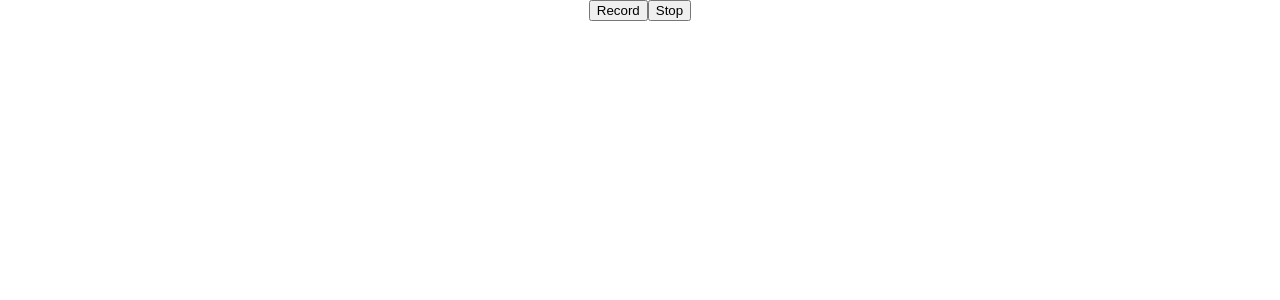
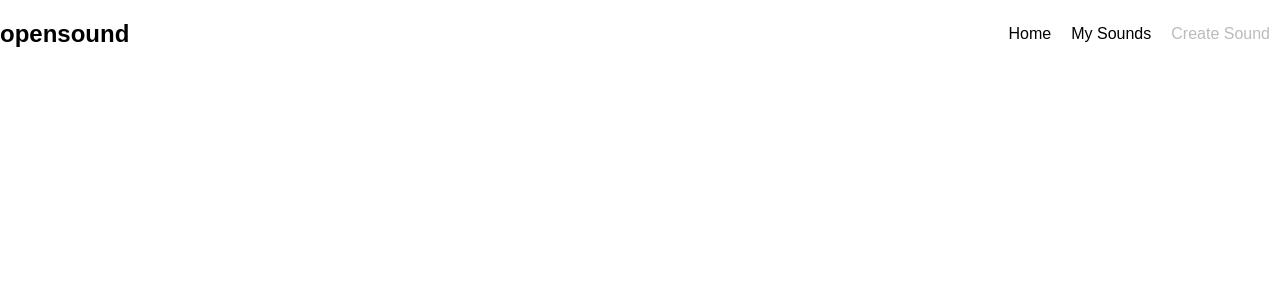
Before and after one commit to s-zimm/opensound, a React (Create React App) app in the folder front-end/: page / in a window 1280 px wide. Shown: the top 300 px of the page. Built offline with nearby package versions, Linux system fonts and the light colour scheme; no server answers.

Commit message:
Adds rudimentary nav with rudimentary react router

```diff
--- a/front-end/src/App.css
+++ b/front-end/src/App.css
@@ -1,5 +1,41 @@
 .App {
   text-align: center;
+}
+
+.row-container {
+  display: flex;
+}
+
+.column-container {
+  display: flex;
+  flex-direction: column;
+}
+
+.nav-brand {
+  width: 30%;
+}
+
+.nav-links {
+  width: 70%;
+  align-items: center;
+  justify-content: flex-end;
+}
+
+.nav-links li {
+  margin: 0 10px;
+  list-style-type: none;
+  cursor: pointer;
+}
+
+.nav-links a {
+  text-decoration: none;
+  color: rgba(167, 167, 167, 0.774);
+  transition: all ease .2s;
+}
+
+.nav-links a:hover {
+  color: rgba(63, 63, 63, 0.774);
+  transition: all ease .2s;
 }
 
 .record-btn {
--- a/front-end/src/App.js
+++ b/front-end/src/App.js
@@ -1,7 +1,9 @@
 import React, { Component } from 'react';
+import { BrowserRouter as Router, Route } from 'react-router-dom';
 import logo from './logo.svg';
 import './App.css';
 
+import Nav from './components/Nav';
 import RecordingControls from './components/RecordingControls';
 
 class App extends Component {
@@ -15,11 +17,12 @@ class App extends Component {
 
   render() {
     return (
-      <div className="App">
-        <RecordingControls
-          currentUser={this.state.currentUser}
-        />
-      </div>
+      <Router>
+        <div className="App">
+            <Nav />
+            <Route path="/create-sound" component={RecordingControls}/>
+        </div>
+      </Router>
     );
   }
 }
--- /dev/null
+++ b/front-end/src/components/Nav.js
@@ -0,0 +1,21 @@
+import React from 'react';
+import { Link } from 'react-router-dom';
+
+const Nav = (props) => {
+    return (
+        <div className="row-container">
+            <div className="nav-brand row-container">
+                <h2>opensound</h2>
+            </div>
+            <div className="nav-links row-container">
+                <ul className="row-container">
+                    <li>Home</li>
+                    <li>My Sounds</li>
+                    <li><Link to="/create-sound">Create Sound</Link></li>
+                </ul>
+            </div>
+        </div>
+    )
+}
+
+export default Nav;
--- a/package.json
+++ b/package.json
@@ -1,5 +1,6 @@
 {
   "dependencies": {
-    "axios": "^0.18.0"
+    "axios": "^0.18.0",
+    "react-router-dom": "^4.2.2"
   }
 }
```
Also changed, not shown: 1 other file (tests, documents, lock files or other folders).
